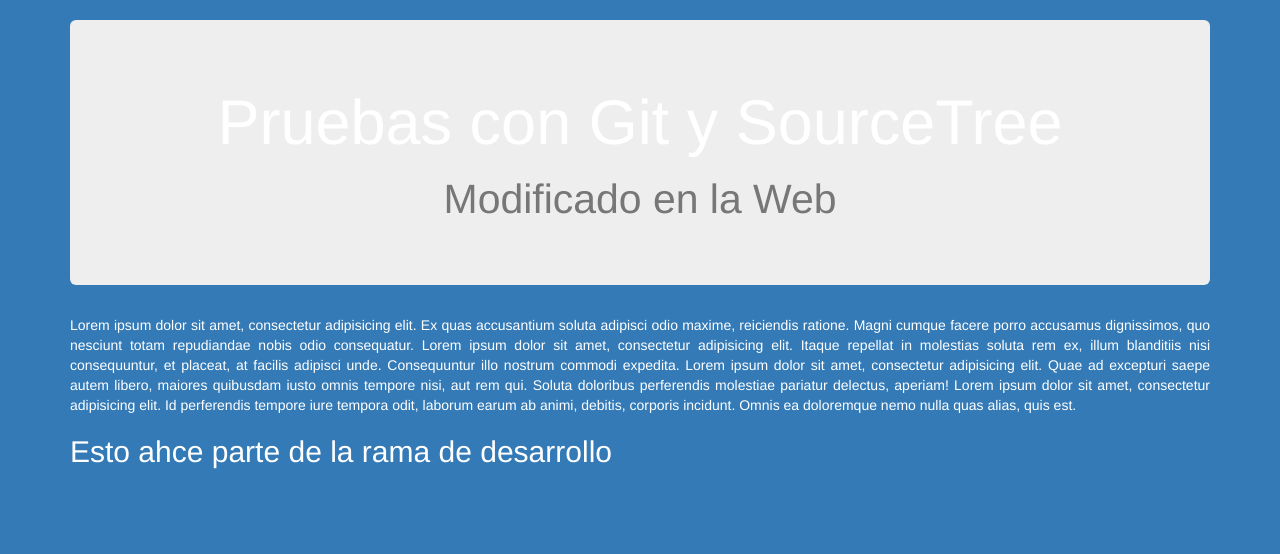
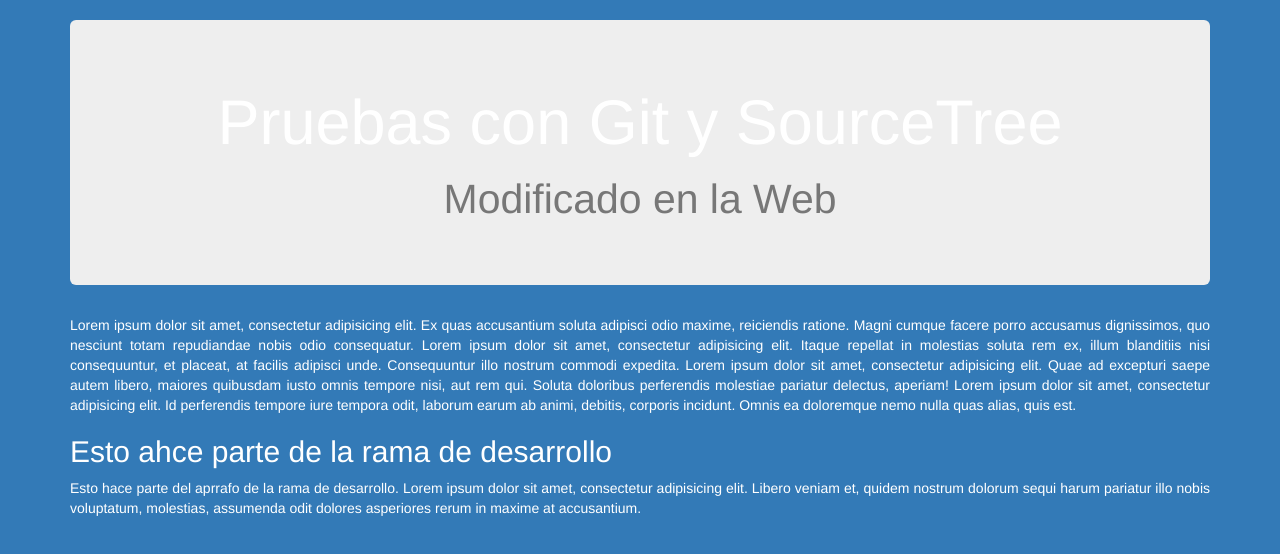
Before and after one commit to Ing-Web/SourceTree, a plain HTML site: page index.html in a window 1280 px wide. Drawn offline with Linux system fonts and the light colour scheme.

Commit message:
se agrega parrafo a la rama de desarrollo.

```diff
--- a/index.html
+++ b/index.html
@@ -16,6 +16,7 @@
 			<p class="text-justify">Lorem ipsum dolor sit amet, consectetur adipisicing elit. Ex quas accusantium soluta adipisci odio maxime, reiciendis ratione. Magni cumque facere porro accusamus dignissimos, quo nesciunt totam repudiandae nobis odio consequatur. Lorem ipsum dolor sit amet, consectetur adipisicing elit. Itaque repellat in molestias soluta rem ex, illum blanditiis nisi consequuntur, et placeat, at facilis adipisci unde. Consequuntur illo nostrum commodi expedita. Lorem ipsum dolor sit amet, consectetur adipisicing elit. Quae ad excepturi saepe autem libero, maiores quibusdam iusto omnis tempore nisi, aut rem qui. Soluta doloribus perferendis molestiae pariatur delectus, aperiam! Lorem ipsum dolor sit amet, consectetur adipisicing elit. Id perferendis tempore iure tempora odit, laborum earum ab animi, debitis, corporis incidunt. Omnis ea doloremque nemo nulla quas alias, quis est.</p>
 
 			<h2>Esto ahce parte de la rama de desarrollo</h2>
+			<p class=text-justify>Esto hace parte del aprrafo de la rama de desarrollo. Lorem ipsum dolor sit amet, consectetur adipisicing elit. Libero veniam et, quidem nostrum dolorum sequi harum pariatur illo nobis voluptatum, molestias, assumenda odit dolores asperiores rerum in maxime at accusantium.</p>
 
 	</div>
 </body>
```
